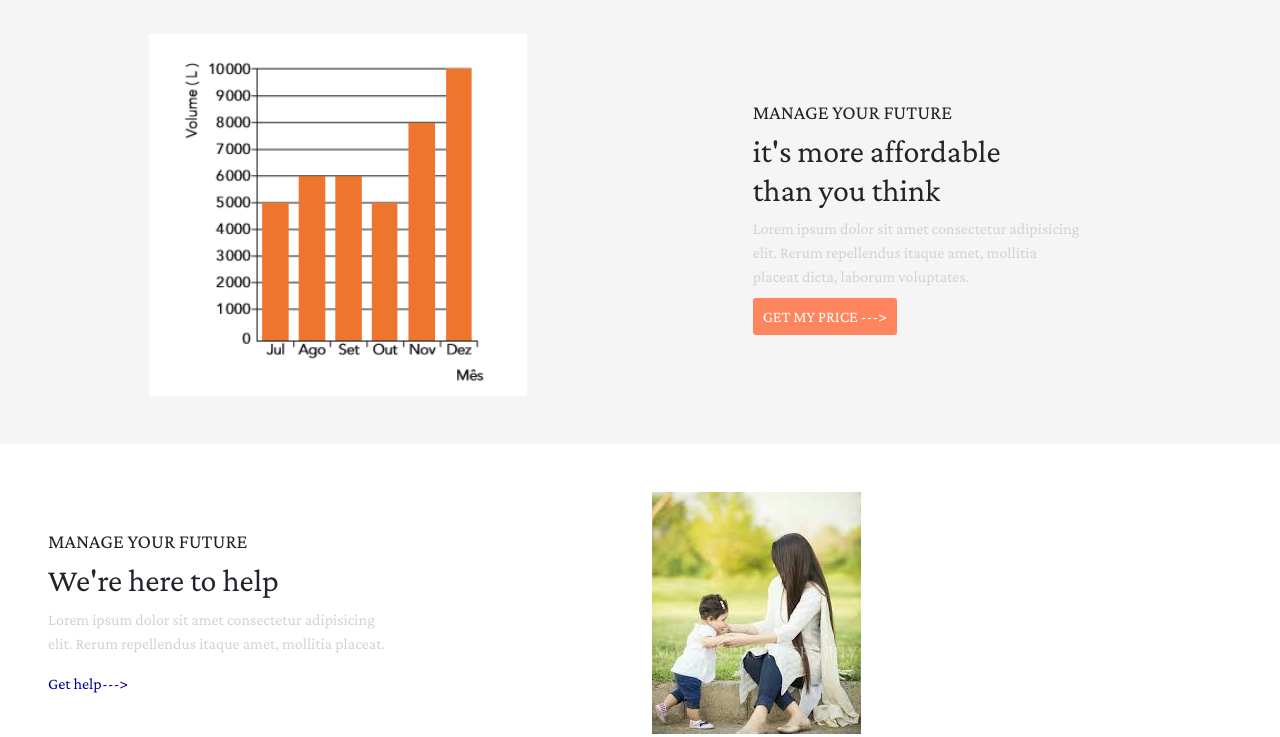
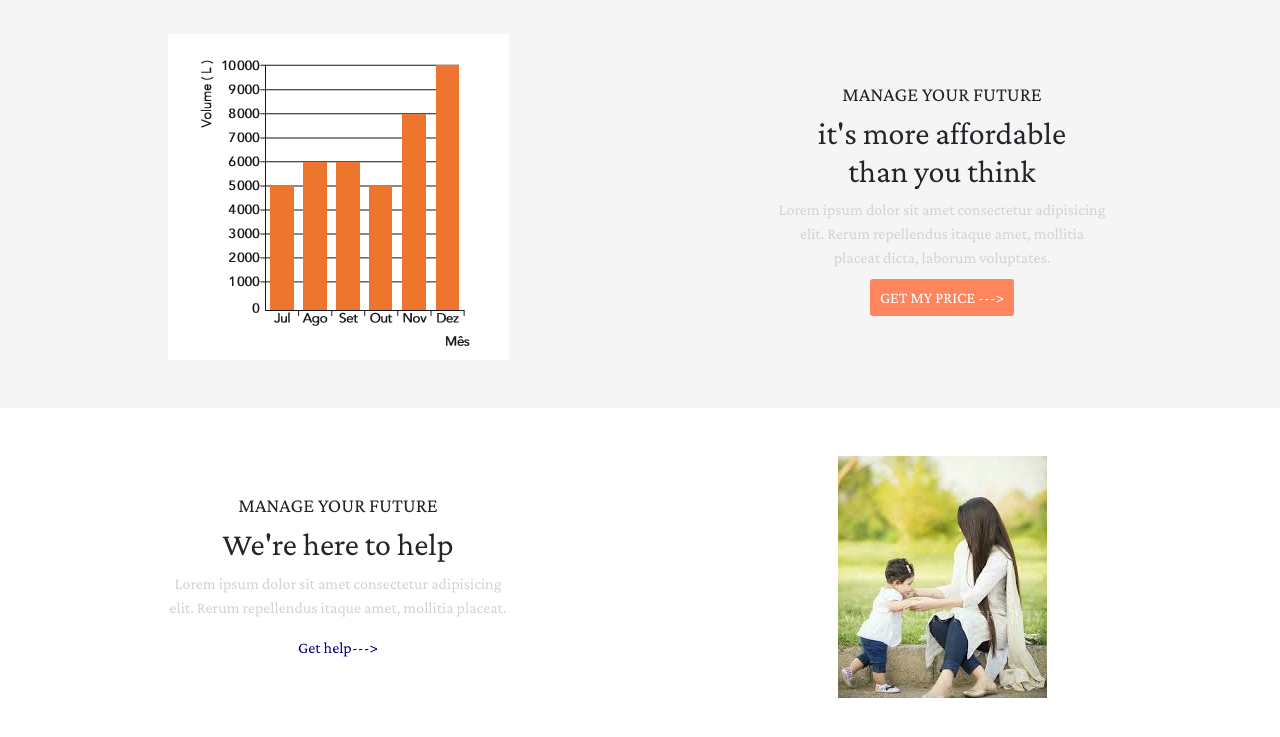
Before and after one commit to badie21/bootstrap, a website: page index.html in a window 1280 px wide. Shown: the part 545-1282 px from the top of the page. Drawn offline with nearby package versions, Linux system fonts and the light colour scheme.

Commit message:
some changes

```diff
--- a/index.html
+++ b/index.html
@@ -36,8 +36,10 @@
 </div>
 <div id="chartboard" class="container-fluid justify-content-evenly p-5 bg-gray">
     <div class="row">
-        <img src="./images/chart.png" class="col-4 m-auto" alt="chart">
-        <div class="col-lg-4 m-auto">
+        <div class="col-md-6 text-center">
+            <img src="./images/chart.png" alt="chart">
+        </div>
+        <div class="col-md-6 text-center mt-sm-5">
             <h5>MANAGE YOUR FUTURE</h5>
             <h2>it's more affordable <br>
                 than you think</h2>
@@ -50,14 +52,14 @@
 </div>
 <div id="momyboard" class="container-fluid p-5">
     <div class="row justify-content-center">
-        <div class="col-lg-6 m-auto">
+        <div class="col-lg-6 m-auto text-center">
             <h5>MANAGE YOUR FUTURE</h5>
             <h2>We're here to help</h2>
             <p>Lorem ipsum dolor sit amet consectetur adipisicing <br> elit. Rerum repellendus
                 itaque amet, mollitia placeat.</p>
             <a href="#" class="blue text-decoration-none">Get help---></a>
         </div>
-        <div class="col-lg-6 m-auto">
+        <div class="col-lg-6 m-auto text-center">
             <img src="./images/mom&girl.jpg" alt="momy">
         </div>
     </div>
@@ -104,7 +106,8 @@
                 <br> asperiores porro voluptas eveniet rem corrupti libero sunt
             </p>
         </div>
-        <div class="col-12 row" style="height: 250px">
+    </div>
+    <div class="row text-center">
         <div class="col-lg-4" style="background-color: transparent;">
             <h1 class="strocknum">1</h1>
             <h2 class="boardtitlecard" style="color: white;">Expert guidance</h2>
@@ -124,8 +127,7 @@
             <p>
         </div>
     </div>
-        <button class="btn orange col-12" style="width: 15%">GET MY PRICE ---></button>
-    </div>
+    <button class="btn orange d-block mx-auto">GET MY PRICE ---></button>
 
 </div>
 <div id="momyboard2" class="container-fluid justify-content-center p-5 bg-gray">
```
Lines whose indentation alone changed are shown as unchanged.
